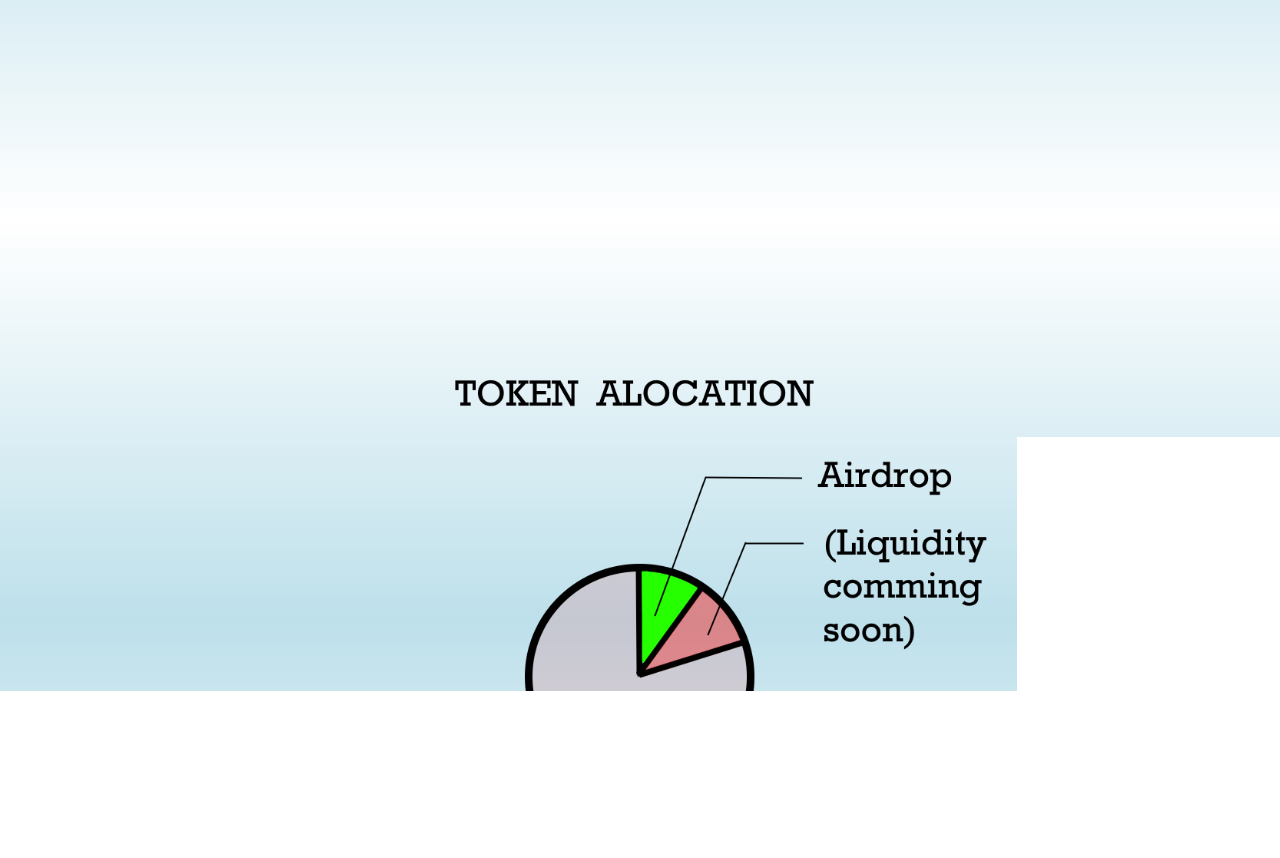
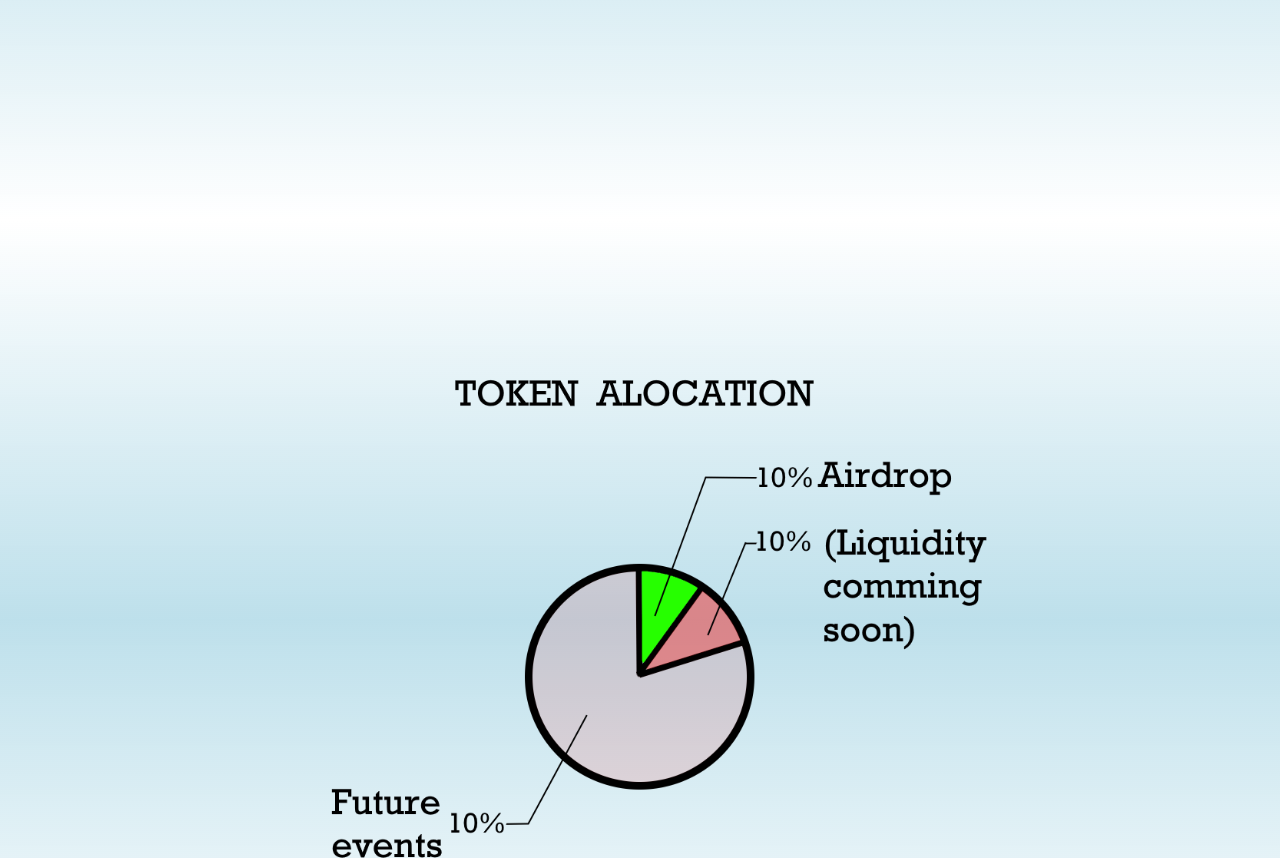
Before and after one commit to florin7chiscop/Xtime-XTM-TOKEN, a plain HTML site: page index.html in a window 1280 px wide. Shown: the part 580-1438 px from the top of the page. Drawn offline with Linux system fonts and the light colour scheme.

Commit message:
index.html

```diff
--- a/index.html
+++ b/index.html
@@ -131,7 +131,7 @@
 
   <section id="section2" class="section">
     <!-- Imaginea overlay (format PNG) plasată peste fundal -->
-    <img src="https://github.com/florin7chiscop/Xtime-XTM-TOKEN/raw/main/Tokenalocation%202.0.png" alt="Imagine overlay" class="overlay-image">
+    <img src="https://github.com/florin7chiscop/Xtime-XTM-TOKEN/raw/main/Tokenalocation%203.0.png" alt="Imagine overlay" class="overlay-image">
   </section>
 </body>
 </html>
```
